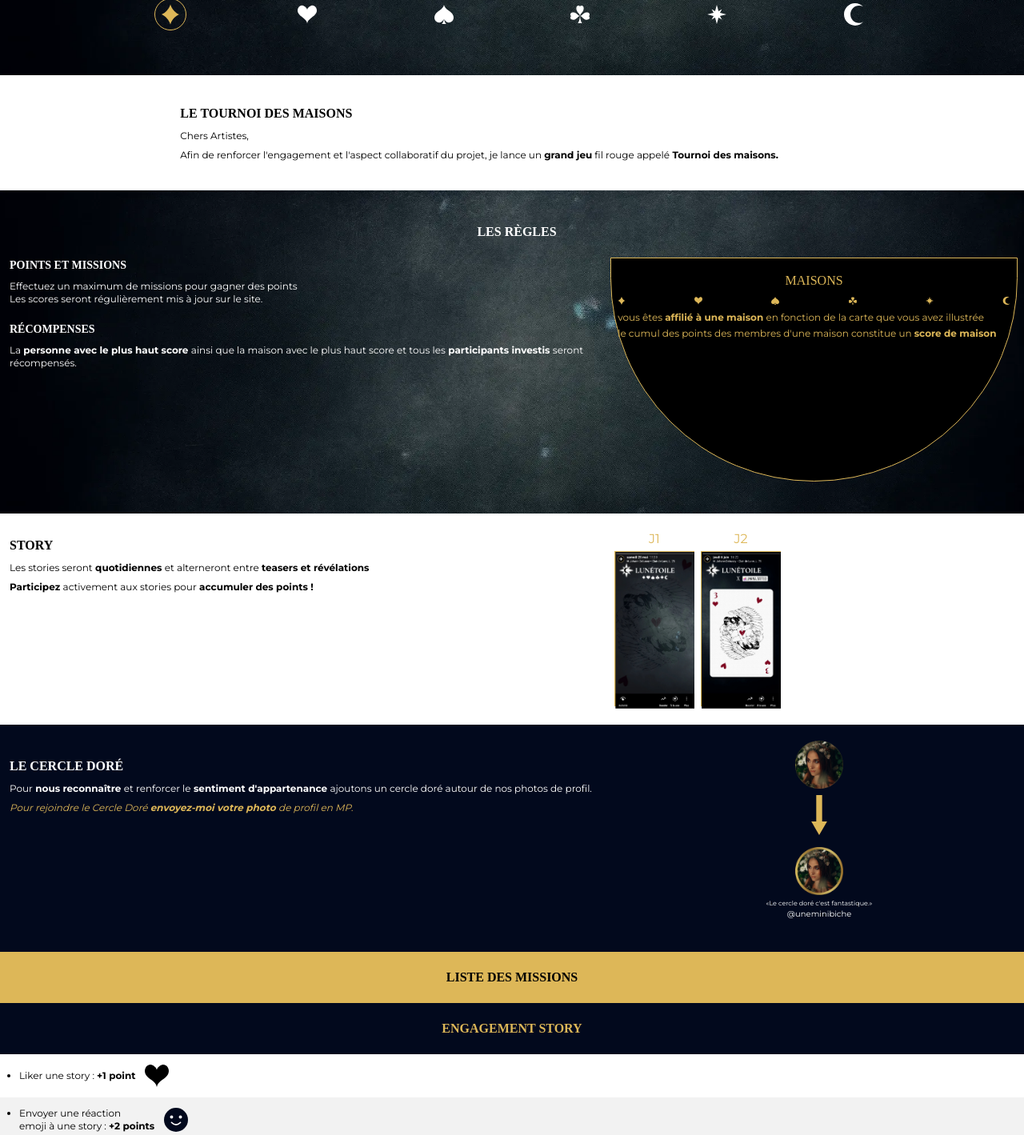
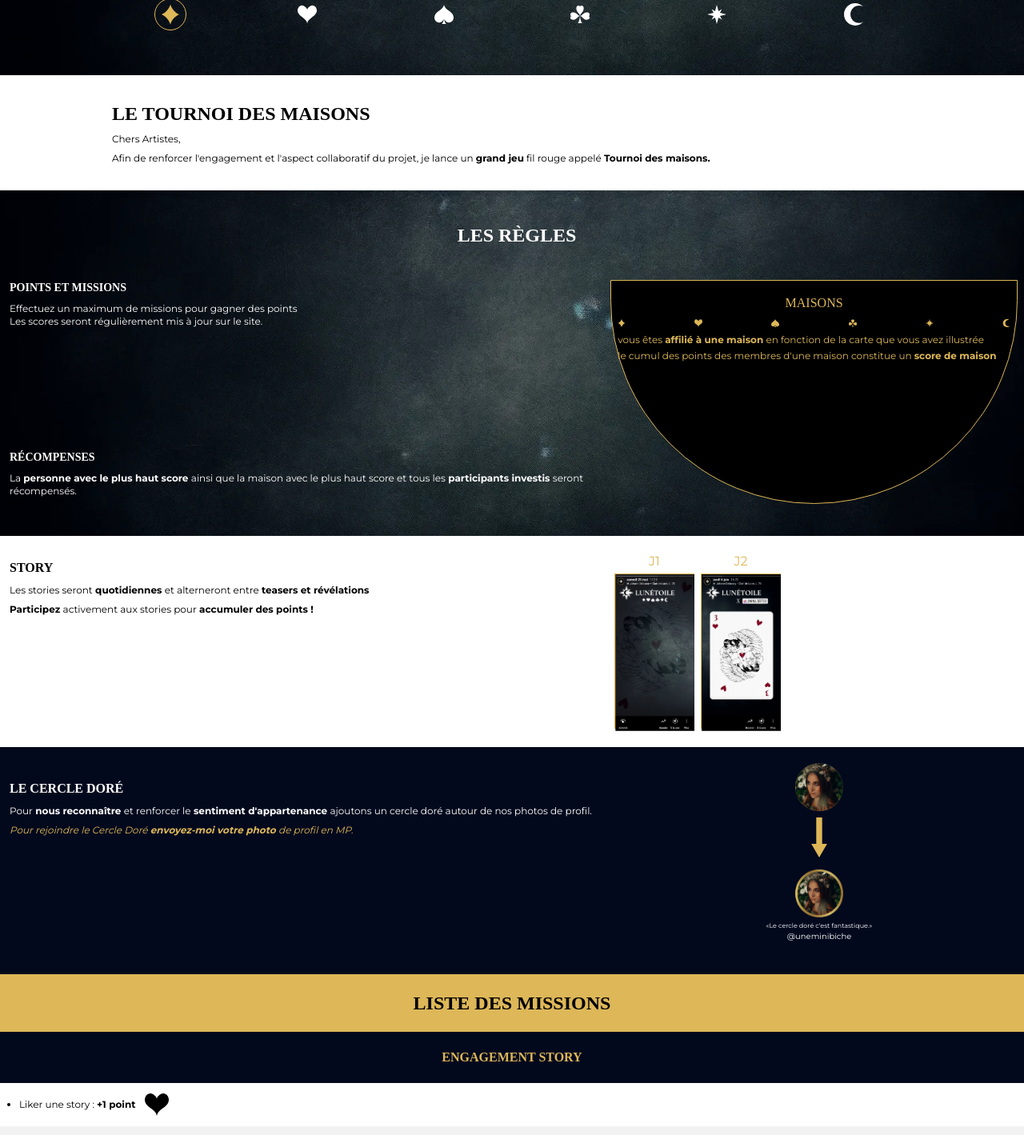
Before and after one commit to Martint1n/HousesTournament, a Next.js app: page / in a window 1280 px wide. Shown: the part 418-1837 px from the top of the page at 80% size. Built offline with nearby package versions, Linux system fonts and the light colour scheme; no server answers.

Commit message:
change size title and regle div

```diff
--- a/components/Rules.js
+++ b/components/Rules.js
@@ -12,8 +12,8 @@ function Rules() {
   return (
     <div className='h-[45vh] w-screen mt-10 landscapes:h-[80vh]'>
         <div className='bg-white h-2/5 pt-4 pb-4 landscapes:h-1/2 landscapes:pt-6 flex justify-center'>
-            <div className='h-full w-2/3 flex flex-col justify-center'>
-            <h2 className="font-['Cormorant_Garamond'] font-semibold pl-3 pb-2">LE TOURNOI DES MAISONS</h2>
+            <div className='h-full w-4/5 flex flex-col justify-center'>
+            <h2 className="font-['Cormorant_Garamond'] font-semibold pl-3 pb-2 text-2xl">LE TOURNOI DES MAISONS</h2>
             <p className='text-xs pl-3 pb-2'>Chers Artistes, </p>
             <p className='text-xs pl-3'>
                 Afin de renforcer l'engagement et l'aspect collaboratif du projet, je lance un <span className='font-bold'>grand jeu</span> fil rouge appelé
@@ -22,18 +22,22 @@ function Rules() {
         </div>
         </div>
         <div className='bg-[url(/main_background.webp)] pt-10 pb-10 bg-cover bg-no-repeat flex flex-col items-center landscapes:mt-0 landscapes:h-screen'>
-            <h2 className='font-["Cormorant_Garamond"] font-semibold text-white pl-3 pb-5 self-center'>LES RÈGLES</h2>
-            <div className='flex'>
-            <div className='w-3/5 pr-2'>
+            <h2 className='font-["Cormorant_Garamond"] font-semibold text-white text-2xl pl-3 pb-10 self-center'>LES RÈGLES</h2>
+            <div className='flex '>
+            <div className=' flex flex-col justify-between w-3/5 pr-2'>
+                <div>
                     <h3 className="font-['Cormorant_Garamond'] text-sm text-white pl-3 pb-2 font-semibold">POINTS ET MISSIONS</h3>
                     <p className='text-white text-xs pl-3 pb-5'>
                     Effectuez un maximum de missions pour gagner des points <br/>Les scores seront régulièrement mis à jour sur le site.</p>
+                </div>
+                <div>
                     <h2 className="font-['Cormorant_Garamond'] text-sm text-white pl-3 pb-2 font-semibold">RÉCOMPENSES</h2>
                     <p className='text-white text-xs pl-3 pb-2' >
                         La <span className='text-white font-bold'>personne avec le plus haut score </span>
                         ainsi que la maison avec le plus haut score et tous les
                         <span className='text-white font-bold'> participants investis </span>seront récompensés.
                     </p>
+                </div>
             </div>
             <div className='pl-2 pr-2 pt-4 flex flex-col mr-2 border border-gold border-solid bg-black h-[280px] w-2/5 rounded-b-full landscapes:w-1/5 landscapes:m-auto landscapes:h-4/5'>
                 <h2 className='font-["Cormorant_Garamond"] text-gold pb-2 self-center'>MAISONS</h2>
@@ -74,7 +78,7 @@ function Rules() {
         </div>
         <GoldenCircle showGoldenCircle={true} />
         <div className='bg-gold flex justify-center pt-5 pb-5'>
-            <p className='font-bold font-["Cormorant_Garamond"]'>LISTE DES MISSIONS</p>
+            <p className='font-bold font-["Cormorant_Garamond"] text-2xl'>LISTE DES MISSIONS</p>
         </div>
         <div className='bg-deep-blue w-screen flex pt-5 pb-5 justify-center'>
             <h2 className="text-gold font-['Cormorant_Garamond'] font-semibold">ENGAGEMENT STORY</h2>
```
Lines whose indentation alone changed are shown as unchanged.
